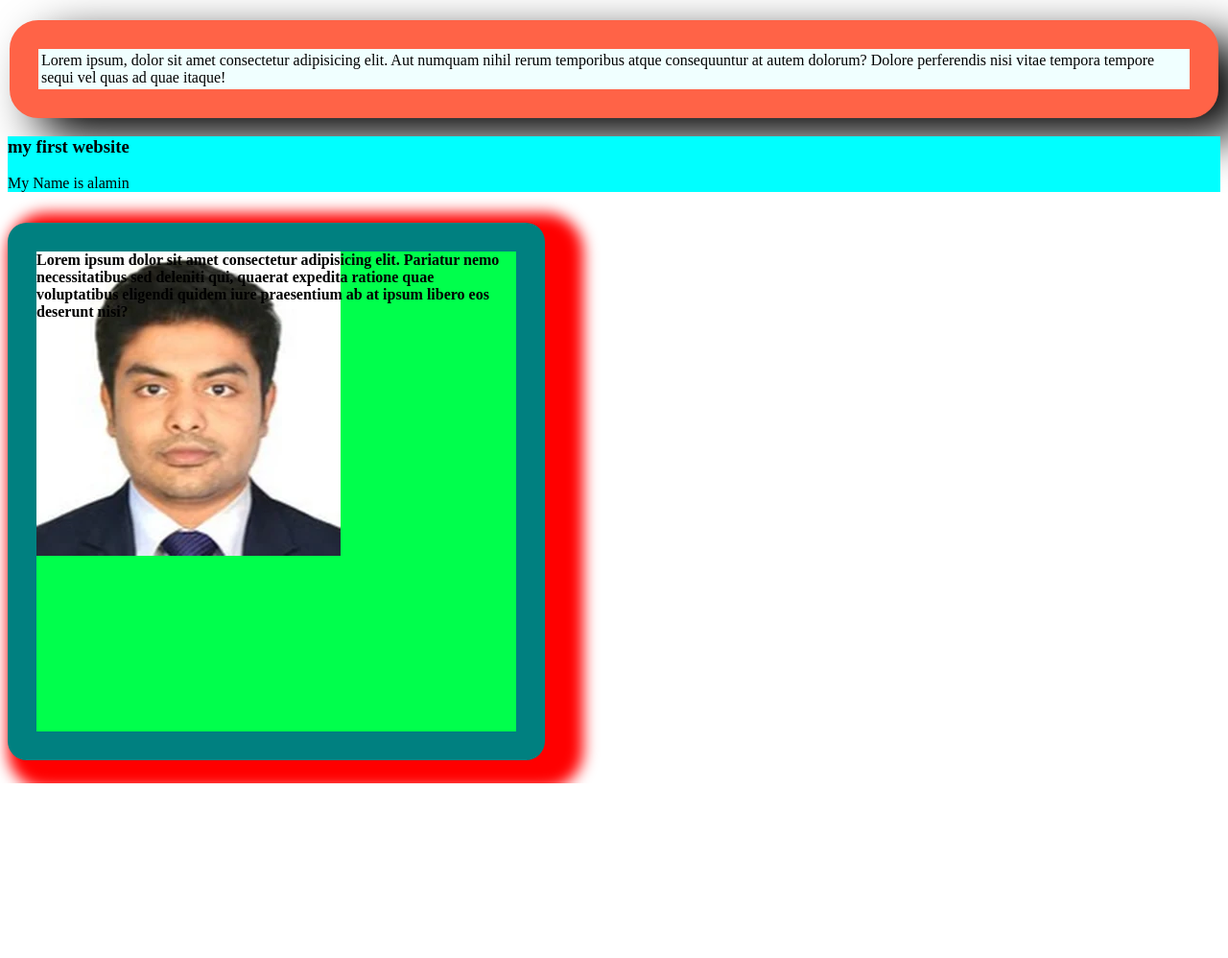
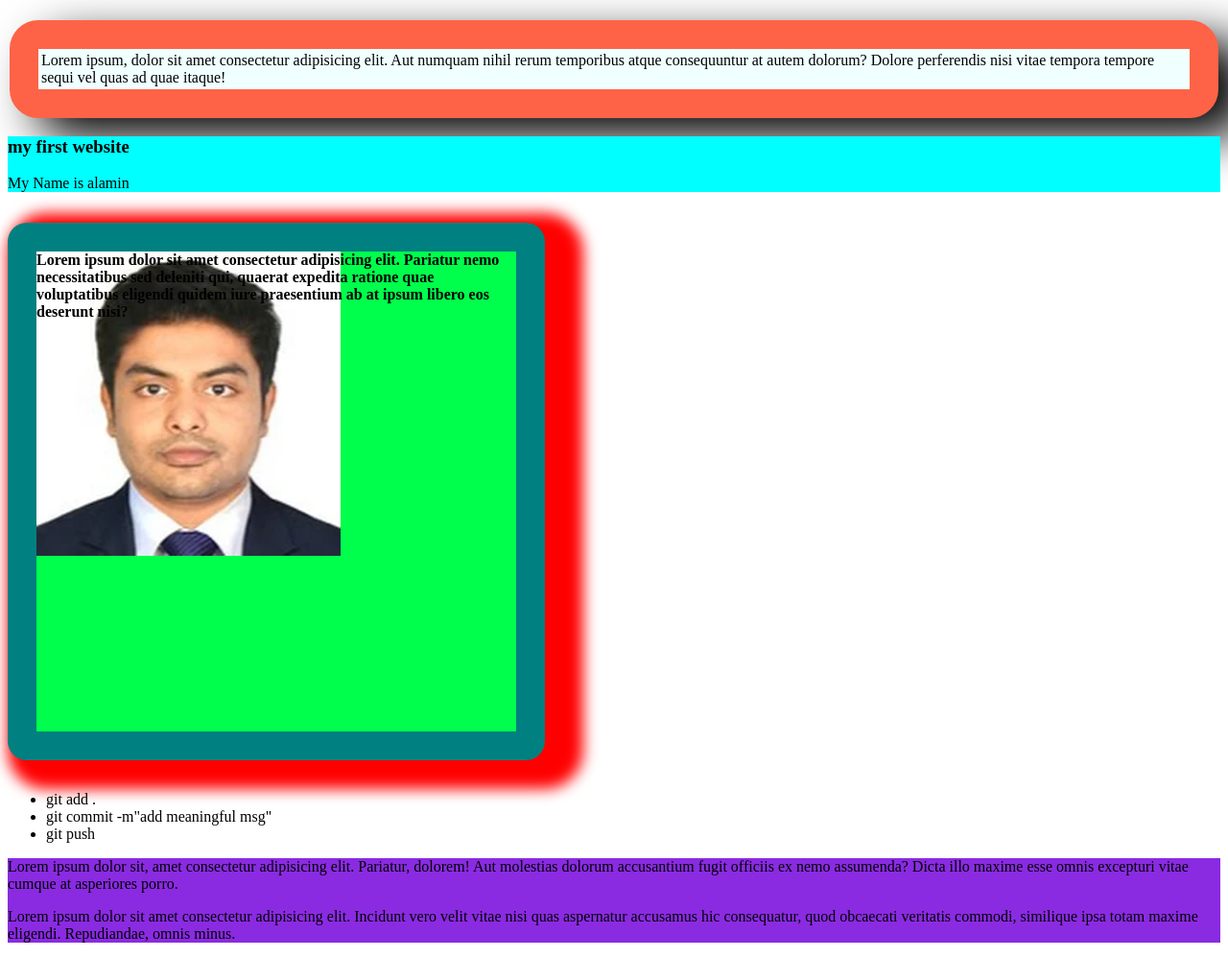
Before and after one commit to mdalaminbdct/my-second-repo, a plain HTML site: page index.html in a window 1280 px wide. Shown: the part 79-1077 px from the top of the page at 96% size. Before the commit the page ends 895 px from the top, so only its background shows below. Drawn offline with Linux system fonts and the light colour scheme.

Commit message:
add paragraph

```diff
--- a/index.html
+++ b/index.html
@@ -31,6 +31,18 @@
     <div>
         <p class="lorem">Lorem ipsum dolor sit amet consectetur adipisicing elit. Pariatur nemo necessitatibus sed deleniti qui, quaerat expedita ratione quae voluptatibus eligendi quidem iure praesentium ab at ipsum libero eos deserunt nisi?</p>
     </div>
+    <div>
+        <ul>
+            <li>git add .</li>
+            <li>git commit -m"add meaningful msg"</li>
+            <li>git push</li>
+        </ul>
+    </div>
+    <div class="paragraph">
+        <p>Lorem ipsum dolor sit, amet consectetur adipisicing elit. Pariatur, dolorem! Aut molestias dolorum accusantium fugit officiis ex nemo assumenda? Dicta illo maxime esse omnis excepturi vitae cumque at asperiores porro.</p>
+
+        <p>Lorem ipsum dolor sit amet consectetur adipisicing elit. Incidunt vero velit vitae nisi quas aspernatur accusamus hic consequatur, quod obcaecati veritatis commodi, similique ipsa totam maxime eligendi. Repudiandae, omnis minus.</p>
+    </div>
 
 
 </body>
--- a/web.css
+++ b/web.css
@@ -11,3 +11,6 @@
     box-shadow: 20px 10px 15px 20px red;
 
 }
+.paragraph{
+    background-color: blueviolet;
+}
```
